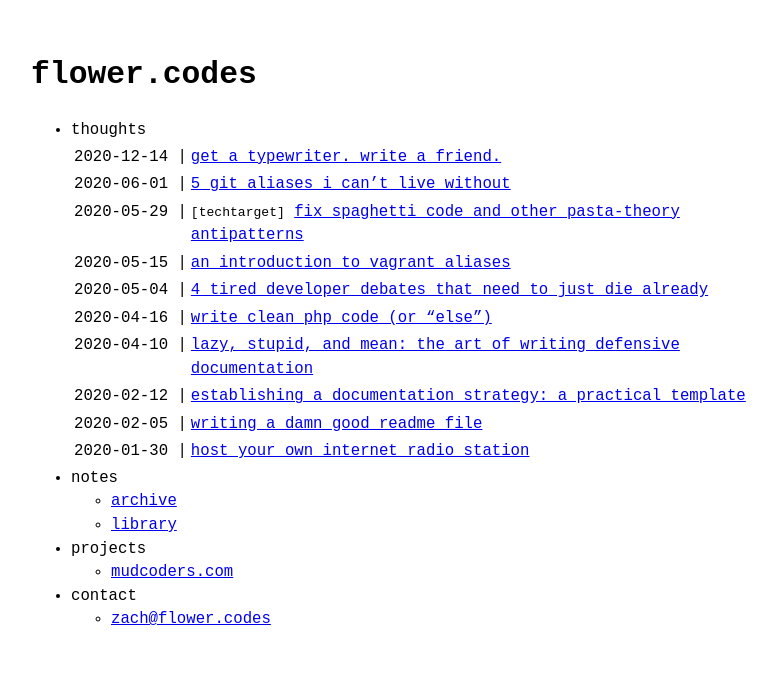
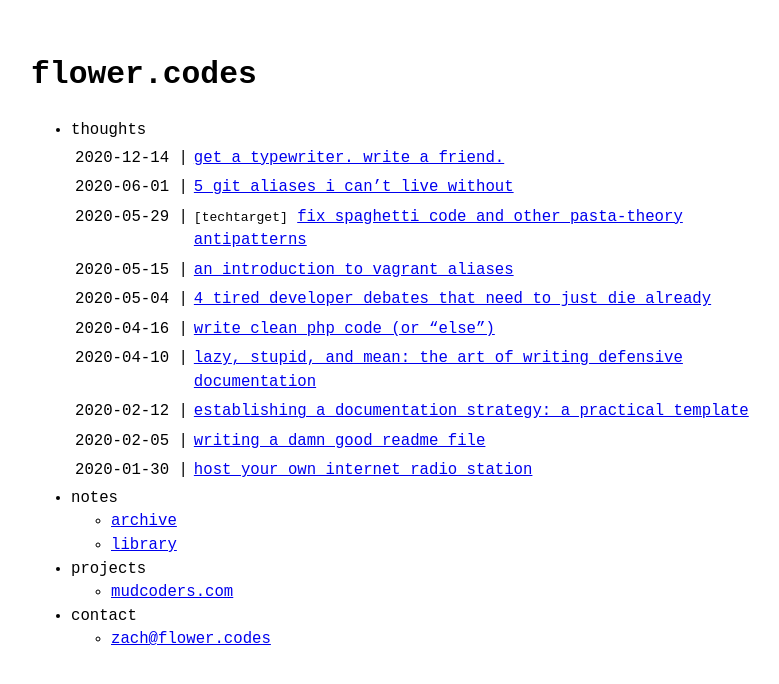
Before and after one commit to zachflower/flower.codes, a Jekyll site: the page built from index.md, in a window 1280 px wide. Shown: the top 684 px of the page, without its empty margins (231-1010 px from the left). Built offline with Jekyll 4.4.1, drawn with Linux system fonts in a browser that asks for light colours; Markdown is read by kramdown in place of the engine named in the settings.

Commit message:
netscape does not like nested table fonts, also add some padding in the main menu

```diff
--- a/_includes/post_list.html
+++ b/_includes/post_list.html
@@ -11,7 +11,8 @@
 {% endif %}
 
 {% if site.posts.size > 0 %}
-<table>
+<font face='monospace,courier new,courier'>
+  <table cellpadding="2">
       {%- for post in posts limit: include.limit -%}
       <tr valign="top">
           <td nowrap><nobr>{{ post.date | date: "%Y-%m-%d" }} |</nobr></td>
@@ -24,4 +25,5 @@
       </tr>
       {%- endif -%}
   </table>
+</font>
 {% endif %}
```
Lines whose indentation alone changed are shown as unchanged.
